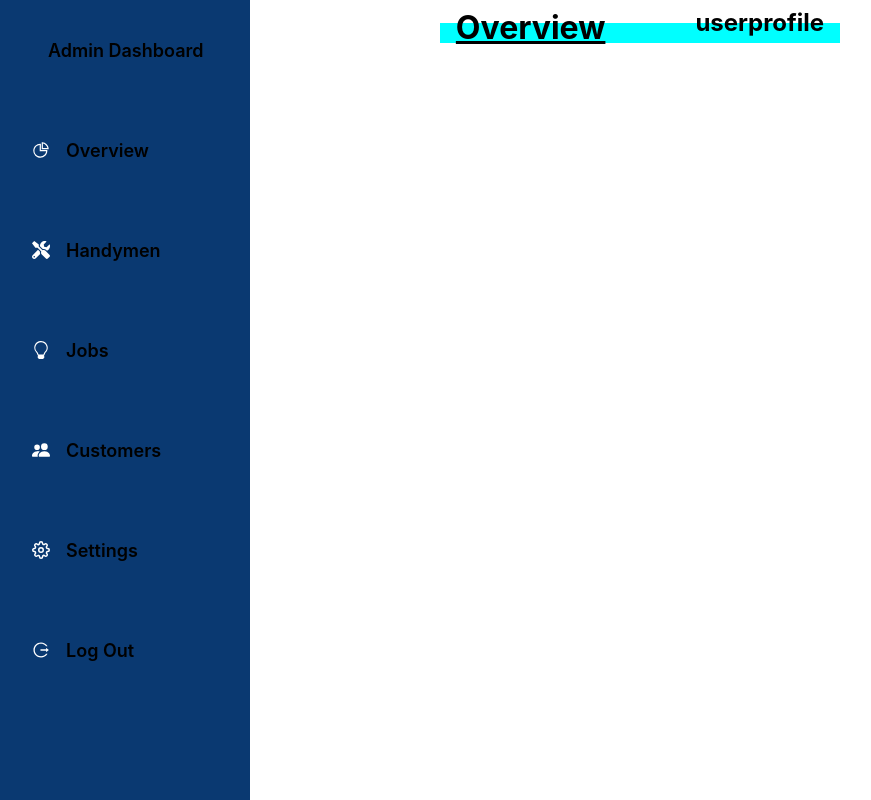
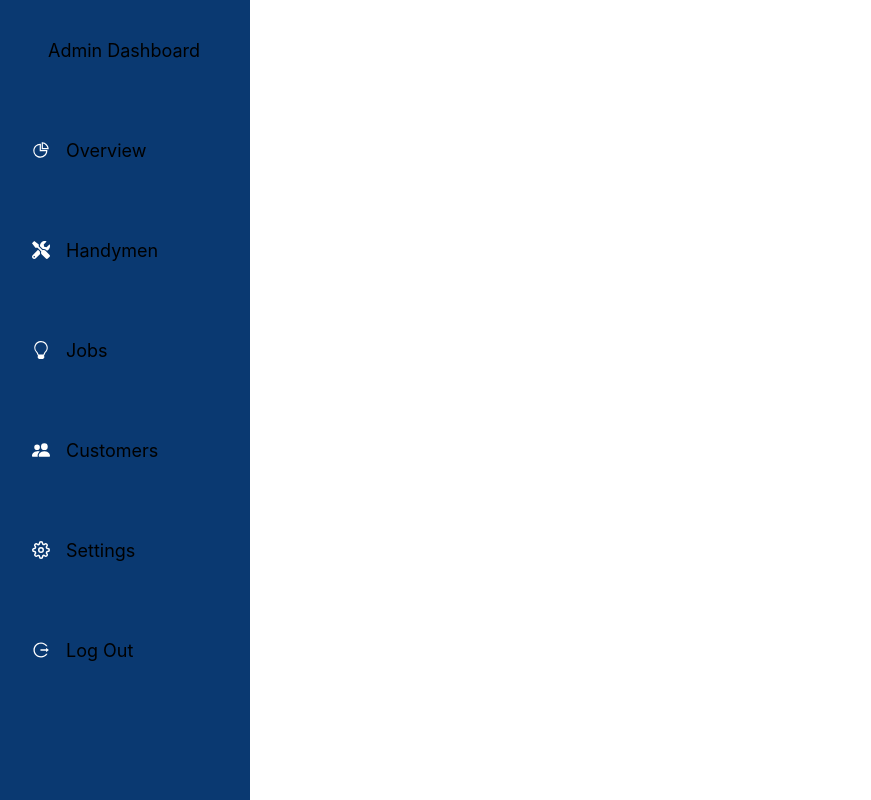
Before and after one commit to RajabKarume/chapakazi-admin, a React (Create React App) app: page /dashboard in a window 1280 px wide. Shown: the whole page, without its empty margins (0-871 px from the left). Built offline with nearby package versions, Linux system fonts and the light colour scheme.

Commit message:
edit header.js

```diff
--- a/src/App.js
+++ b/src/App.js
@@ -4,6 +4,8 @@ import { Route, Routes, BrowserRouter } from "react-router-dom";
 import Handyman from './components/handyman/Handyman';
 import Login from './components/Login/Login';
 import Dashboard from './components/Dashboard/Dashboard';
+import Header from "./components/Dashboard/Header";
+
 
 function App() {
   return (
@@ -14,6 +16,7 @@ function App() {
           <Route path="/customer" element={<Customer />} />
           <Route path="/handyman" element={<Handyman />} />
           {/* <Route path="/settings" element={<Settings />} /> */}
+          <Route path="/header" element={<Header />} />
           <Route path="/" element={<Login />} />
         </Routes>
       </BrowserRouter>
--- a/src/components/Dashboard/Dashboard.css
+++ b/src/components/Dashboard/Dashboard.css
@@ -4,15 +4,15 @@
     display: inline;
 
 }
-.dashboard-header{
+/* .dashboard-header{ */
 /* justify-content: end; */
-    flex: 3;
+    /* flex: 3;
     height: 100vh;
     display: inline-flex;
     padding: 8px 16px;
 
-}
-.dashboard-header h2{
+} */
+/* .dashboard-header h2{
     margin-left: 90px;
 }
 .dashboard a{
@@ -44,13 +44,13 @@
     border-radius: 50%;
     padding: 10px;
     cursor: pointer;
-}
+} */
 
-.menu-bars {
+/* .menu-bars {
     margin-left:2rem;
     font-size: 2rem;
     background: none;
-}
+} */
 .nav-menu{
     background-color: #0A3971;
     width: 250px;
@@ -95,14 +95,14 @@
     width: 100%;
 }
 
-.nav-toggle {
+/* .nav-toggle {
     background-color: #0A3971;
     width: 100%;
     height: 80px;
     display: flex;
     justify-content: start;
     align-items: center;
-}
+} */
 .header{
     /* background-color: yellow; */
 }
--- a/src/components/Dashboard/Dashboard.js
+++ b/src/components/Dashboard/Dashboard.js
@@ -1,7 +1,7 @@
 import React, {useState} from 'react';
 import { Link } from 'react-router-dom';
-import * as FaIcons from "react-icons/fa";
-import * as AiIcons from "react-icons/ai";
+// import * as FaIcons from "react-icons/fa";
+// import * as AiIcons from "react-icons/ai";
 import { SidebarData } from './SidebarData';
 import './Dashboard.css';
 import { IconContext }from 'react-icons';
@@ -20,10 +20,10 @@ function Dashboard() {
     <>
       <div className="dashboard">
         <div className="dashboard-header">
-        <Link to="/dashboard">
+        {/* <Link to="/dashboard">
           <h1>Overview</h1>
-        </Link>
-        <h2>userprofile</h2>
+        </Link> */}
+        {/* <h2>userprofile</h2> */}
 
 
 
--- a/src/components/Dashboard/Header.js
+++ b/src/components/Dashboard/Header.js
@@ -0,0 +1,19 @@
+import React, { Component } from 'react'
+
+export class Header extends Component {
+  render() {
+    return (
+      <div>
+  <nav className="main-header navbar navbar-expand navbar-white navbar-light">
+    <ul className="navbar-nav">
+         <li className="nav-item d-none d-sm-inline-block">
+        <a href="#" className="nav-link">Overview</a>
+      </li>
+    </ul>
+    </nav>
+      </div>
+    )
+  }
+}
+
+export default Header
```
